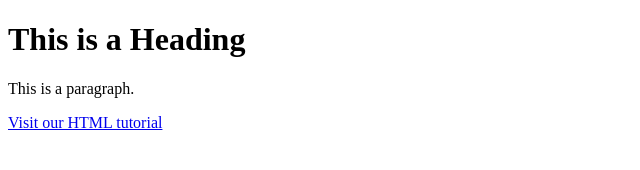
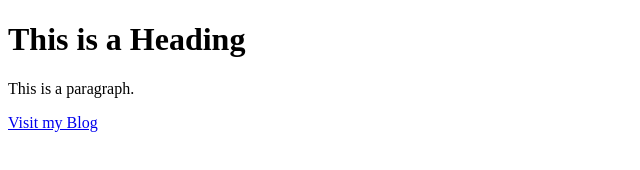
Before and after one commit to michaelad7/michaelad7.github.io, a plain HTML site: page index.html in a window 1280 px wide. Shown: the full height of the page, 0-640 px from the left. Drawn offline with Linux system fonts and the light colour scheme.

Commit message:
Update index.html

```diff
--- a/index.html
+++ b/index.html
@@ -7,6 +7,6 @@
 
     <h1>This is a Heading</h1>
     <p>This is a paragraph.</p>
-    <a href="https://www.w3schools.com/html/">Visit our HTML tutorial</a>
+    <a href="/blog.html">Visit my Blog</a>
   </body>
 </html>
```
